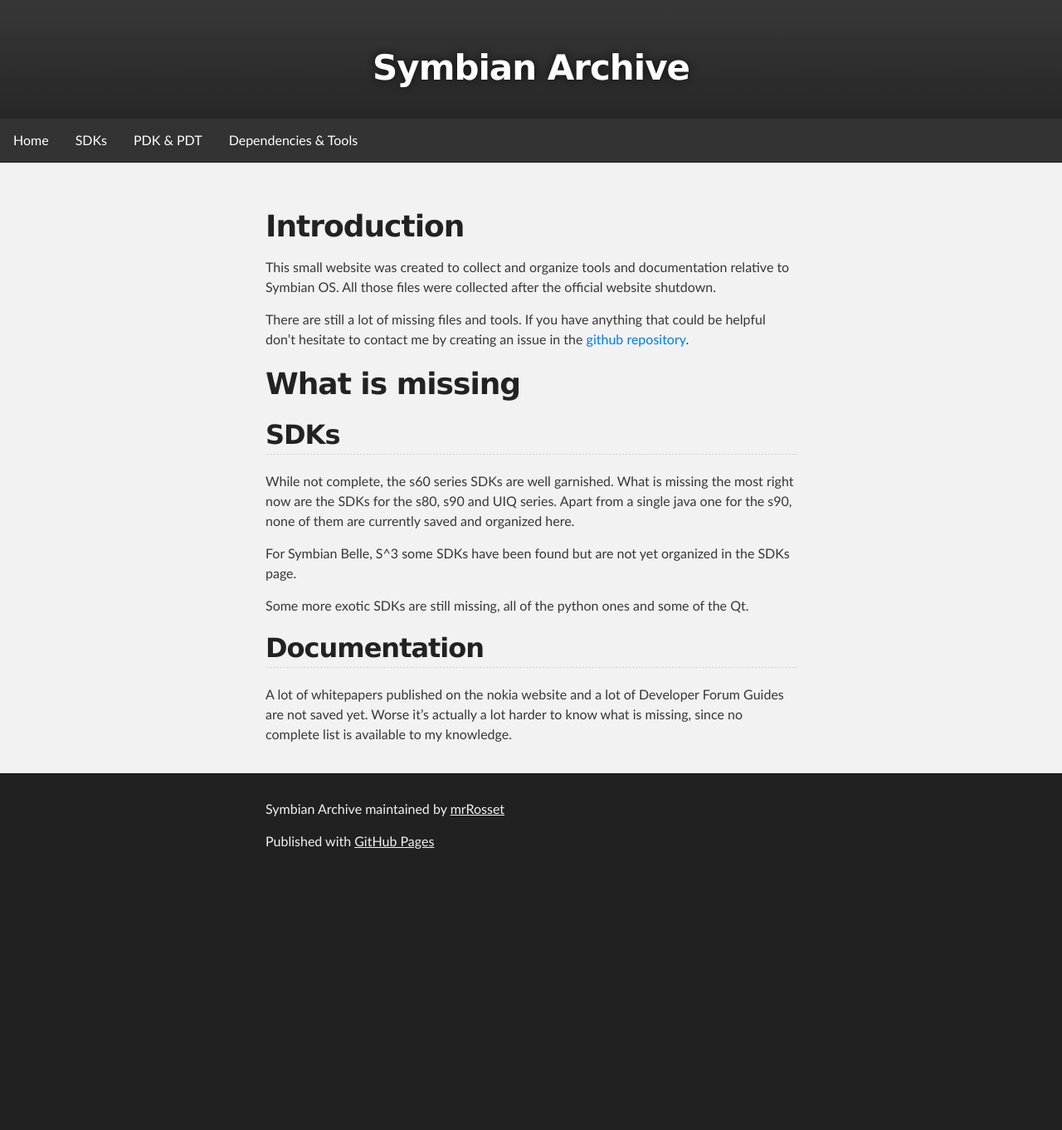
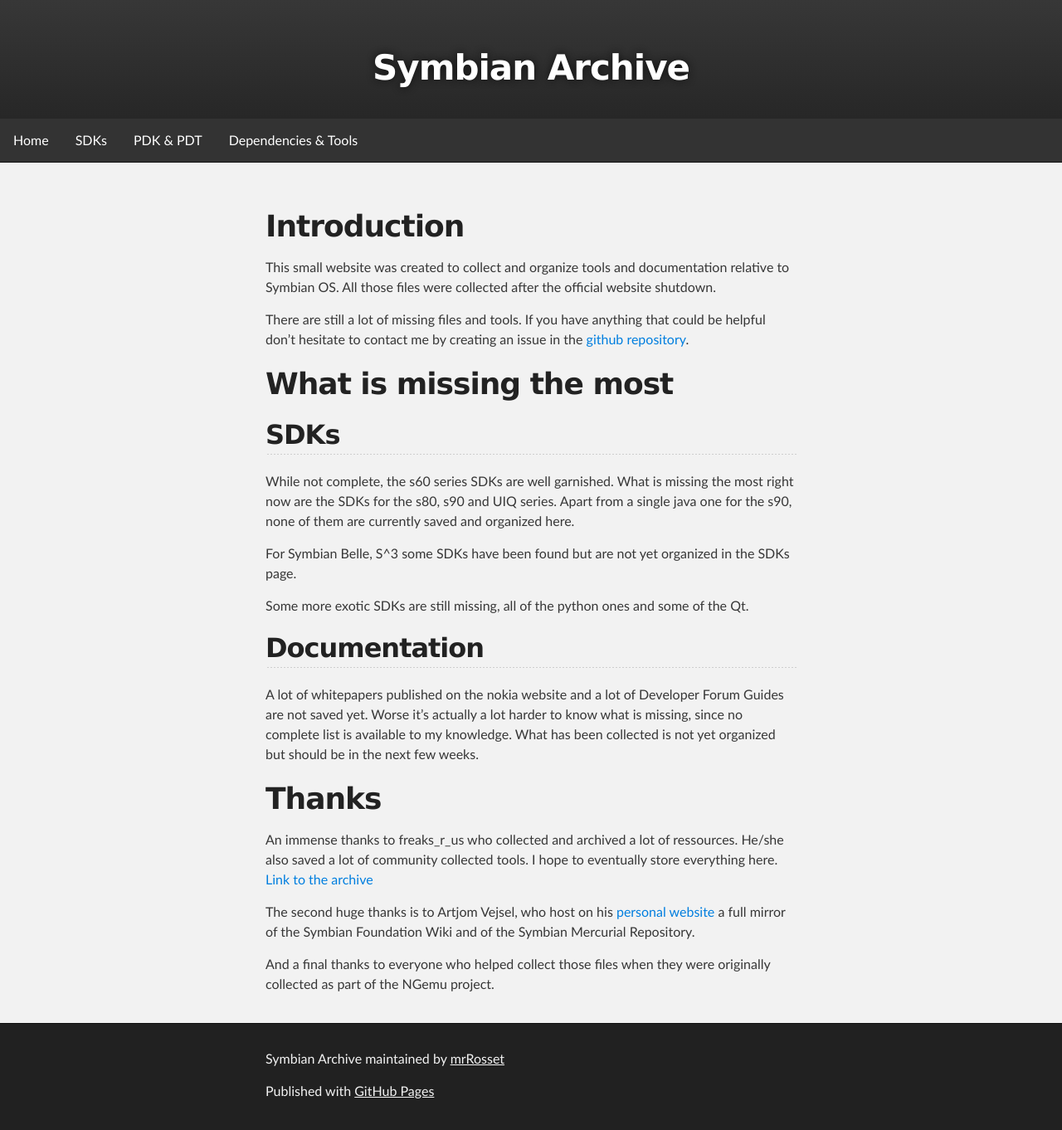
Before and after one commit to mrRosset/Symbian-Archive, a Jekyll site: the page built from index.md, in a window 1280 px wide. Shown: the whole page at 83% size. Built offline with Jekyll 4.4.1, drawn with Linux system fonts in a browser that asks for light colours; our own code applies the rules of GitHub Pages for plain Markdown files; the repository's description, which GitHub fills in, is left out; before the commit the page ends 1061 px from its top, so only the background shows below that.

Commit message:
wrote thanks in index

```diff
--- a/index.md
+++ b/index.md
@@ -4,7 +4,7 @@ This small website was created to collect and organize tools and documentation r
 
 There are still a lot of missing files and tools. If you have anything that could be helpful don't hesitate to contact me by creating an issue in the [github repository](https://github.com/mrRosset/Symbian-Archive/).
 
-# What is missing
+# What is missing the most
 
 ## SDKs
 
@@ -16,4 +16,12 @@ Some more exotic SDKs are still missing, all of the python ones and some of the
 
 ## Documentation
 
-A lot of whitepapers published on the nokia website and a lot of Developer Forum Guides are not saved yet. Worse it's actually a lot harder to know what is missing, since no complete list is available to my knowledge.
+A lot of whitepapers published on the nokia website and a lot of Developer Forum Guides are not saved yet. Worse it's actually a lot harder to know what is missing, since no complete list is available to my knowledge. What has been collected is not yet organized but should be in the next few weeks.
+
+# Thanks
+
+An immense thanks to freaks_r_us who collected and archived a lot of ressources. He/she also saved a lot of community collected tools. I hope to eventually store everything here. [Link to the archive](https://www.mediafire.com/folder/79jhy594xb3uk/Symbian_Development)
+
+The second huge thanks is to Artjom Vejsel, who host on his [personal website](https://akawolf.org/) a full mirror of the Symbian Foundation Wiki and of the Symbian Mercurial Repository.
+
+And a final thanks to everyone who helped collect those files when they were originally collected as part of the NGemu project.
```
